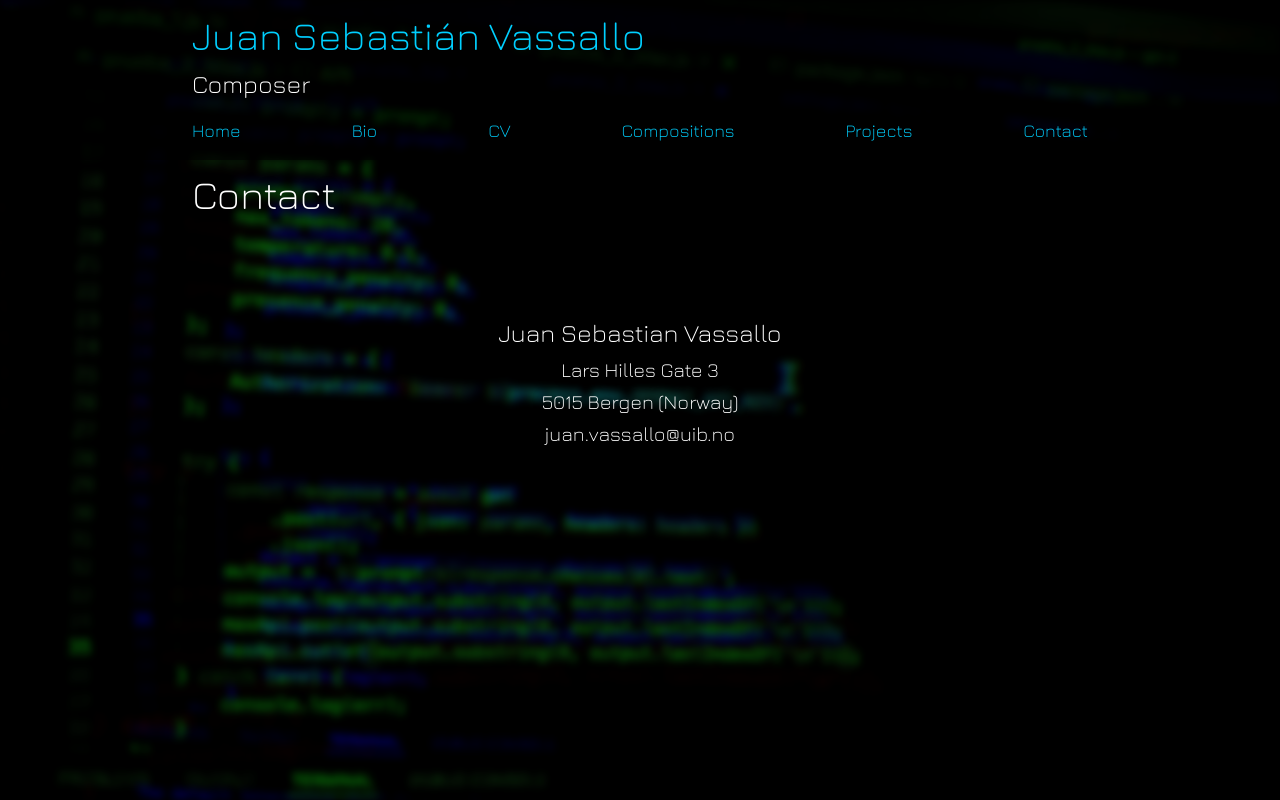
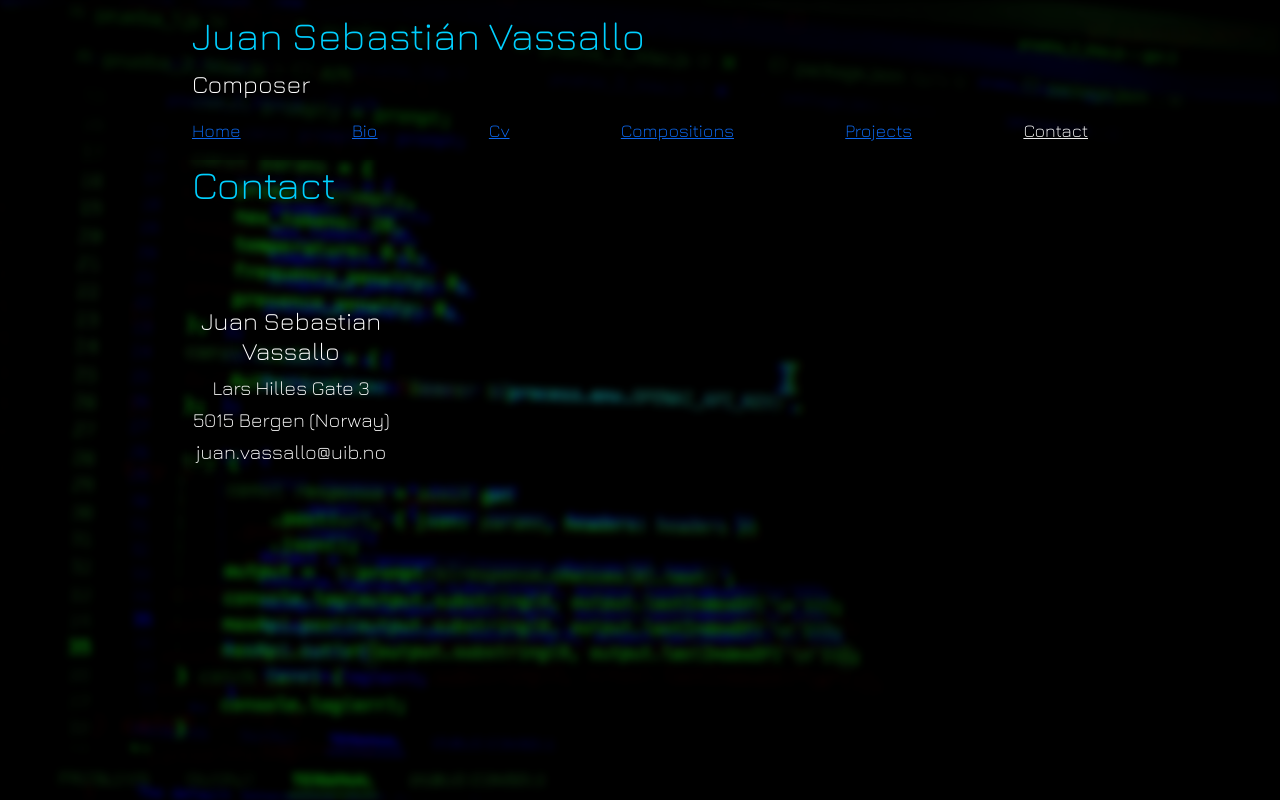
Before and after one commit to juansv2k2/juanvassallo.com, a React (Create React App) app: page /contact in a window 1280 px wide. Shown: the top 800 px of the page. Built offline with nearby package versions, Linux system fonts and the light colour scheme.

Commit message:
transitions start

```diff
--- a/package.json
+++ b/package.json
@@ -11,16 +11,19 @@
         "@testing-library/jest-dom": "^5.16.2",
         "@testing-library/react": "^12.1.2",
         "@testing-library/user-event": "^13.5.0",
+        "bootstrap": "^5.1.3",
         "express": "^4.17.3",
         "express-favicon": "^2.0.1",
         "path": "^0.12.7",
         "react": "^17.0.2",
+        "react-bootstrap": "^2.3.0",
         "react-dom": "^17.0.2",
         "react-hook-form": "^7.27.1",
         "react-icons": "^4.3.1",
         "react-image-gallery": "^1.2.7",
         "react-router-dom": "^5.3.0",
         "react-scripts": "5.0.0",
+        "react-transition-group": "^4.4.2",
         "web-vitals": "^2.1.4"
     },
     "scripts": {
--- a/src/App.js
+++ b/src/App.js
@@ -1,7 +1,8 @@
 import "../src/css/App.css";
 import React from "react";
-
-import Header from "./components/Header";
+import { CSSTransition } from "react-transition-group";
+import { Container, Navbar, Nav } from "react-bootstrap";
+// import Header from "./components/Header";
 import Footer from "./components/Footer";
 import Home from "./components/pages/Home";
 import Bio from "./components/pages/Bio";
@@ -9,42 +10,68 @@ import Contact from "./components/pages/Contact";
 import Compositions from "./components/pages/Compositions";
 import Records from "./components/pages/Records";
 import Projects from "./components/pages/Projects";
-import CV from "./components/pages/CV";
-import mainWrapper from "./components/mainWrapper";
+import Cv from "./components/pages/Cv";
+import {
+    BrowserRouter as Router,
+    NavLink,
+    Route,
+    Switch,
+} from "react-router-dom";
 
-import { BrowserRouter as Router, Link, Route, Switch } from "react-router-dom";
+const routes = [
+    { path: "/", name: "Home", Component: Home },
+    { path: "/bio", name: "Bio", Component: Bio },
+    { path: "/cv", name: "Cv", Component: Cv },
+    { path: "/compositions", name: "Compositions", Component: Compositions },
+    { path: "/projects", name: "Projects", Component: Projects },
+    { path: "/contact", name: "Contact", Component: Contact },
+];
 
 function App() {
     return (
         <Router basename="/">
             <div className="App">
-                <div className="footer ">
-                    <Header />
+                <div className="header">
+                    <div className="titleName">
+                        <h1 className="title margin">
+                            Juan Sebastián Vassallo
+                        </h1>
+                        <h2 className="subtitle margin">Composer</h2>
+                    </div>
+                    <div className="headNavBar Buttons ">
+                        {routes.map((route) => (
+                            <NavLink
+                                key={route.path}
+                                as={NavLink}
+                                to={route.path}
+                                activeClassName="active"
+                                exact
+                            >
+                                <h3>{route.name}</h3>
+                            </NavLink>
+                        ))}
+                    </div>
                 </div>
 
-                <Switch>
-                    <Route exact path="/">
-                        <Home />
-                    </Route>
-                    <Route path="/bio">
-                        <Bio />
-                    </Route>
-                    <Route path="/cv">
-                        <CV />
-                    </Route>
-                    <Route path="/contact">
-                        <Contact />
-                    </Route>
-                    <Route path="/compositions">
-                        <Compositions />
-                    </Route>
-                    <Route path="/records">
-                        <Records />
-                    </Route>
-                    <Route path="/projects">
-                        <Projects />
-                    </Route>
-                </Switch>
+                <div className="mainWrapper">
+                    {routes.map(({ path, Component }) => (
+                        <Route key={path} exact path={path}>
+                            {({ match }) => (
+                                <CSSTransition
+                                    in={match != null}
+                                    timeout={300}
+                                    classNames="page"
+                                    unmountOnExit
+                                >
+                                    <div className="page">
+                                        <Component />
+                                    </div>
+                                </CSSTransition>
+                            )}
+                        </Route>
+                    ))}
+                </div>
+
                 <div className="footer neonText">
                     <Footer />
                 </div>
--- a/src/components/Header.js
+++ b/src/components/Header.js
@@ -1,16 +1,6 @@
-import React, { useState, useEffect } from "react";
-import { Link } from "react-router-dom";
+import React from "react";
+import { NavLink } from "react-router-dom";
 import "../../src/css/App.css";
-
-// window.addEventListener("load", (event) => {
-//     document.body.style.backgroundBlendMode = "overlay";
-//     const header = document.getElementsByClassName("footer");
-//     const gallery = document.getElementsByClassName("padding");
-//     console.log(gallery);
-//     header[0].style.opacity = 1;
-//     header[1].style.opacity = 1;
-//     gallery[0].style.opacity = 1;
-// });
 
 function Header() {
     return (
@@ -20,63 +10,32 @@ function Header() {
                 <h2 className="subtitle margin">Composer</h2>
             </div>
             <div className="headNavBar Buttons ">
-                <Link
-                    to="/"
-                    exact="true"
-                    // onClick={() => { }}
-                >
+
+                {/* <NavLink to="/" exact="true">
                     <h3>Home</h3>
-                </Link>
-                <Link
-                    to="/bio"
-                    exact="true"
-                    // onClick={() => {
-                    //     document.body.style.backgroundBlendMode = "darken";
-                    // }}
-                >
+                </NavLink>
+                <NavLink to="/bio" exact="true" activeClassName="active">
                     <h3>Bio</h3>
-                </Link>
-                <Link
-                    to="/cv"
-                    exact="true"
-                    // onClick={() => {
-                    //     document.body.style.backgroundBlendMode = "darken";
-                    // }}
-                >
+                </NavLink>
+                <NavLink to="/cv" exact="true" activeClassName="active">
                     <h3>CV</h3>
-                </Link>
+                </NavLink>
 
-                <Link
+                <NavLink
                     to="/compositions"
                     exact="true"
-                    // onClick={() => {
-                    //     document.body.style.backgroundBlendMode = "darken";
-                    // }}
+                    activeClassName="active"
                 >
                     <h3>Compositions</h3>
-                </Link>
-                {/* <Link to="/records" exact="true">
-                    Records
-                </Link> */}
-                <Link
-                    to="projects"
-                    exact="true"
-                    // onClick={() => {
-                    //     document.body.style.backgroundBlendMode = "darken";
-                    // }}
-                >
+                </NavLink>
+
+                <NavLink to="projects" exact="true" activeClassName="active">
                     <h3>Projects</h3>
-                </Link>
+                </NavLink>
 
-                <Link
-                    to="/contact"
-                    exact="true"
-                    // onClick={() => {
-                    //     document.body.style.backgroundBlendMode = "darken";
-                    // }}
-                >
+                <NavLink to="/contact" exact="true" activeClassName="active">
                     <h3>Contact</h3>
-                </Link>
+                </NavLink> */}
             </div>
         </div>
     );
--- a/src/components/pages/Bio.js
+++ b/src/components/pages/Bio.js
@@ -4,8 +4,8 @@ function Bio() {
     return (
         <div className="mainWrapper">
             <div className="secondaryWrapper">
-                <div className="leftSide neonText2 bigP">
-                    <h1>Bio</h1>
+                <div className="leftSide bigP">
+                    <h1 className="neonText">Bio</h1>
                     <p>
                         Juan Sebastián Vassallo (b. 1984, Villa Mercedes,
                         Argentina) is a composer, pianist and media artist
--- a/src/components/pages/CV.js
+++ b/src/components/pages/CV.js
@@ -4,7 +4,7 @@ function CV() {
             <div className="secondaryWrapper">
                 <div className="leftSide neonText2">
                     <div>
-                        <h1>CV</h1>
+                        <h1 className="neonText">CV</h1>
                         <div className="cv">
                             <h3>Relevant Skills</h3>
                             <ul>
--- a/src/components/pages/Compositions.js
+++ b/src/components/pages/Compositions.js
@@ -5,7 +5,7 @@ function Compositions() {
     return (
         <div className="mainWrapper">
             <div className="leftSide">
-                <h1 className="neonText2">Compositions</h1>
+                <h1 className="neonText">Compositions</h1>
                 <h3 className="neonText2">Recent works</h3>
                 <p>
                     ARGO/AGO (2021) immersive sound and visuals - collaborative
--- a/src/components/pages/Contact.js
+++ b/src/components/pages/Contact.js
@@ -4,16 +4,12 @@ function Contact() {
     return (
         <div className="mainWrapper column">
             <div className="secondaryWrapper whenSubComponent">
-                <h1 className="neonText2">Contact</h1>
+                <h1 className="neonText">Contact</h1>
                 <div className="contact">
-                    <div className="neonText2">
-                        <h3 className="subtitle margin">
-                            Juan Sebastian Vassallo
-                        </h3>
-                        <h3 className="subtitle2">Lars Hilles Gate 3 </h3>
-                        <h3 className="subtitle2">5015 Bergen (Norway)</h3>
-                        <h3 className="subtitle2">juan.vassallo@uib.no</h3>
-                    </div>
+                    <h3 className="subtitle margin">Juan Sebastian Vassallo</h3>
+                    <h3 className="subtitle2">Lars Hilles Gate 3 </h3>
+                    <h3 className="subtitle2">5015 Bergen (Norway)</h3>
+                    <h3 className="subtitle2">juan.vassallo@uib.no</h3>
                 </div>
             </div>
         </div>
--- a/src/components/pages/Projects.js
+++ b/src/components/pages/Projects.js
@@ -5,7 +5,7 @@ function Projects() {
     return (
         <div className="mainWrapper">
             <div className="secondaryWrapper whenSubComponent">
-                <h1 className="neonText2">Ongoing Projects</h1>
+                <h1 className="neonText">Ongoing Projects</h1>
                 <div>
                     <Project
                         title="Computational artistic agency and extended mind"
--- a/src/components/pages/Records.js
+++ b/src/components/pages/Records.js
@@ -3,7 +3,7 @@ import React from "react";
 function Records() {
     return (
         <div className="mainWrapper">
-            <h1>Records</h1>
+            <h1 className="neonText">Records</h1>
         </div>
     );
 }
--- a/src/css/App.css
+++ b/src/css/App.css
@@ -52,6 +52,16 @@ body {
     color: #00d0ff;
 }
 
+a {
+    color: #61dafb;
+    transition: color 0.5s ease-in-out;
+}
+a.active {
+    color: rgb(255, 255, 255);
+}
+p.active {
+    text-decoration: double;
+}
 .footer {
     position: relative;
     background-color: rgba(0, 0, 0, 0.2);
@@ -90,7 +100,7 @@ h3 {
 
 .mainWrapper {
     position: relative;
-
+    align-items: center;
     width: 70%;
     display: flex;
     align-self: center;
@@ -161,6 +171,8 @@ h3 {
 .Buttons {
     display: flex;
     justify-content: space-between;
+
+    transition: color 2s ease-in-out;
 }
 
 .Buttons h3 {
--- a/src/index.js
+++ b/src/index.js
@@ -1,17 +1,87 @@
 import React from "react";
 import ReactDOM from "react-dom";
 import "../src/css/App.css";
-import App from "./App";
-import reportWebVitals from "./reportWebVitals";
+import "bootstrap/dist/css/bootstrap.min.css";
 
-ReactDOM.render(
-    <React.StrictMode>
-        <App />
-    </React.StrictMode>,
-    document.getElementById("root")
-);
+import { CSSTransition } from "react-transition-group";
+import { Container, Navbar, Nav } from "react-bootstrap";
+// import Header from "./components/Header";
+import Footer from "./components/Footer";
+import Home from "./components/pages/Home";
+import Bio from "./components/pages/Bio";
+import Contact from "./components/pages/Contact";
+import Compositions from "./components/pages/Compositions";
+import Records from "./components/pages/Records";
+import Projects from "./components/pages/Projects";
+import Cv from "./components/pages/Cv";
+import {
+    BrowserRouter as Router,
+    NavLink,
+    Route,
+    Switch,
+} from "react-router-dom";
 
-// If you want to start measuring performance in your app, pass a function
-// to log results (for example: reportWebVitals(console.log))
-// or send to an analytics endpoint. Learn more: https://bit.ly/CRA-vitals
-reportWebVitals();
+const routes = [
+    { path: "/", name: "Home", Component: Home },
+    { path: "/bio", name: "Bio", Component: Bio },
+    { path: "/cv", name: "Cv", Component: Cv },
+    { path: "/compositions", name: "Compositions", Component: Compositions },
+    { path: "/projects", name: "Projects", Component: Projects },
+    { path: "/contact", name: "Contact", Component: Contact },
+];
+
+function App() {
+    return (
+        <Router basename="/">
+            <div className="App">
+                <div className="header">
+                    <div className="titleName">
+                        <h1 className="title margin">
+                            Juan Sebastián Vassallo
+                        </h1>
+                        <h2 className="subtitle margin">Composer</h2>
+                    </div>
+                    <div className="headNavBar Buttons ">
+                        {routes.map((route) => (
+                            <NavLink
+                                key={route.path}
+                                as={NavLink}
+                                to={route.path}
+                                activeClassName="active"
+                                exact
+                            >
+                                <h3>{route.name}</h3>
+                            </NavLink>
+                        ))}
+                    </div>
+                </div>
+
+                <div className="mainWrapper">
+                    {routes.map(({ path, Component }) => (
+                        <Route key={path} exact path={path}>
+                            {({ match }) => (
+                                <CSSTransition
+                                    in={match != null}
+                                    timeout={1000}
+                                    classNames="page"
+                                    unmountOnExit
+                                >
+                                    <div className="page">
+                                        <Component />
+                                    </div>
+                                </CSSTransition>
+                            )}
+                        </Route>
+                    ))}
+                </div>
+
+                <div className="footer neonText">
+                    <Footer />
+                </div>
+            </div>
+        </Router>
+    );
+}
+
+const rootElement = document.getElementById("root");
+ReactDOM.render(<App />, rootElement);
```
Also changed, not shown: 1 other file (tests, documents, lock files or other folders).
